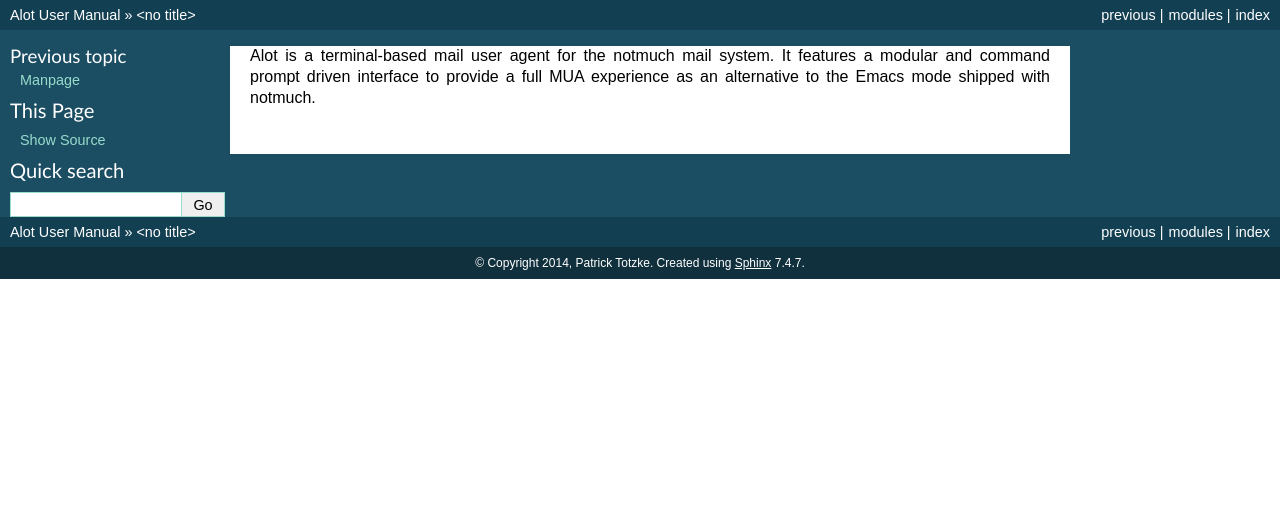
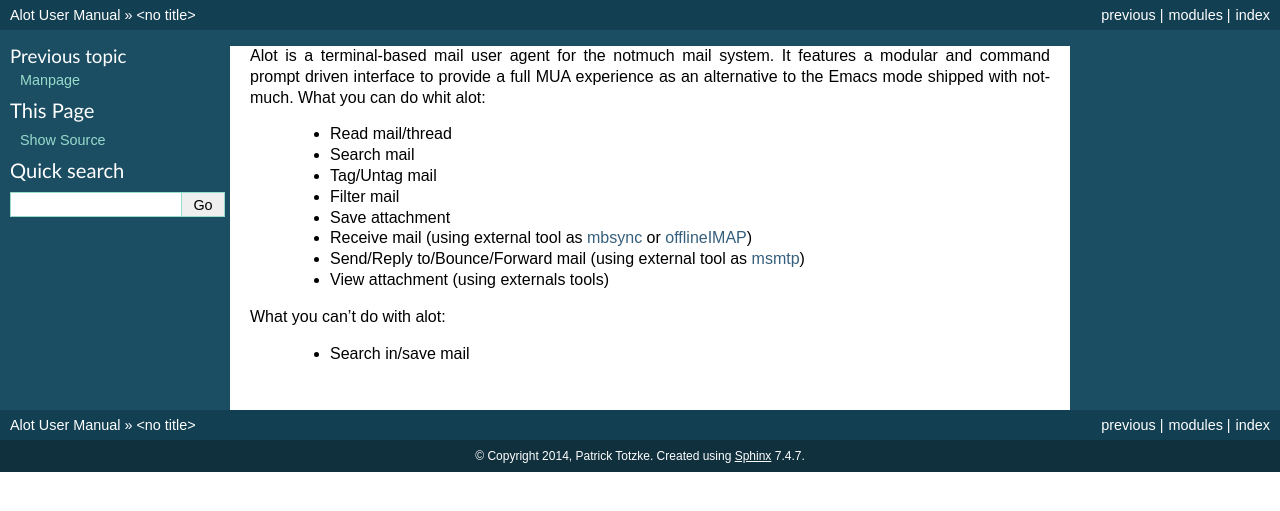
Before and after one commit to pazz/alot, a Sphinx documentation site: the page built from docs/source/description.rst, in a window 1280 px wide. Shown: the top 511 px of the page. Built offline with Sphinx 7.4.7, drawn with Linux system fonts in a browser that asks for light colours.

Commit message:
add can/can not section  in description

```diff
--- a/docs/source/description.rst
+++ b/docs/source/description.rst
@@ -2,3 +2,17 @@
 It features a modular and command prompt driven interface
 to provide a full MUA experience as an alternative to the Emacs mode shipped
 with notmuch.
+What you can do whit alot:
+
+	* Read mail/thread
+	* Search mail
+	* Tag/Untag mail
+	* Filter mail
+	* Save attachment
+	* Receive mail (using external tool as `mbsync <http://isync.sourceforge.net/mbsync.html>`_ or `offlineIMAP <http://www.offlineimap.org/>`_)
+	* Send/Reply to/Bounce/Forward mail (using external tool as `msmtp <https://marlam.de/msmtp/>`_)
+	* View attachment (using externals tools)
+
+What you can't do with alot:
+
+	* Search in/save mail
```
